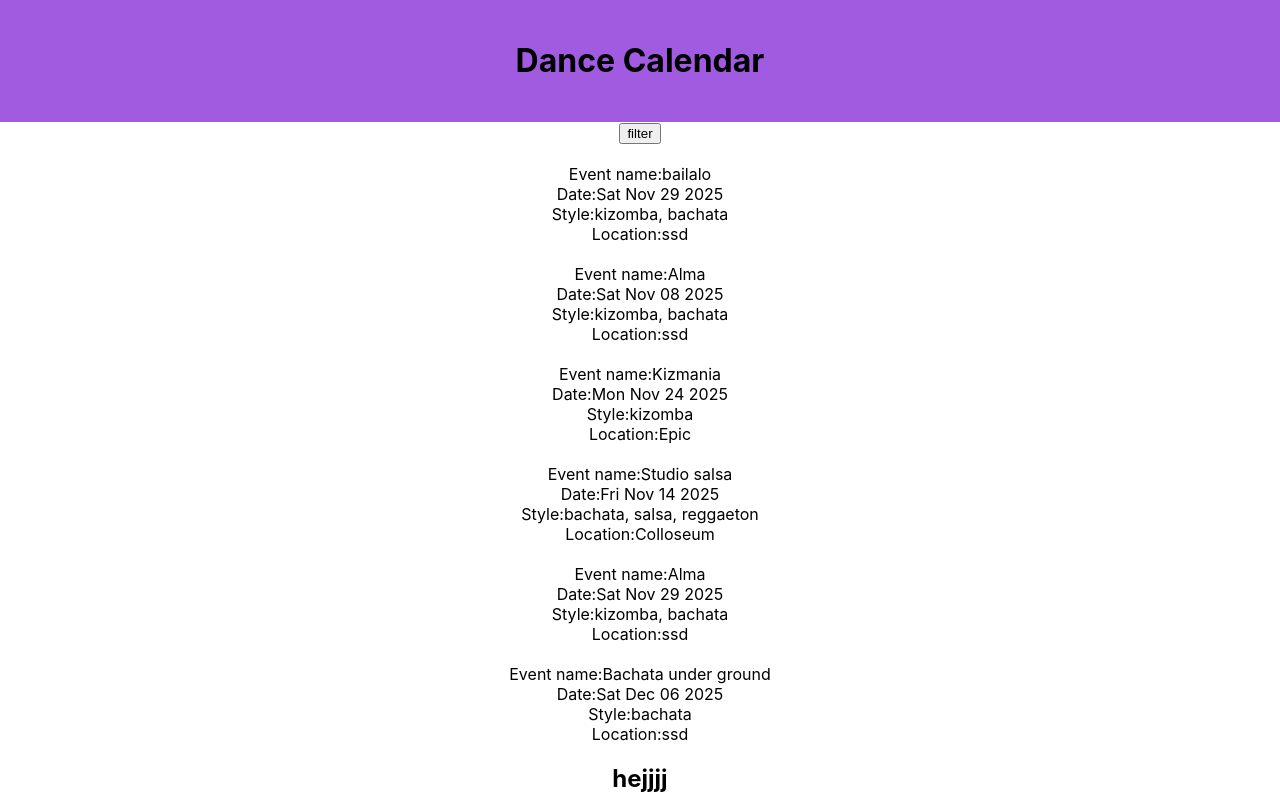
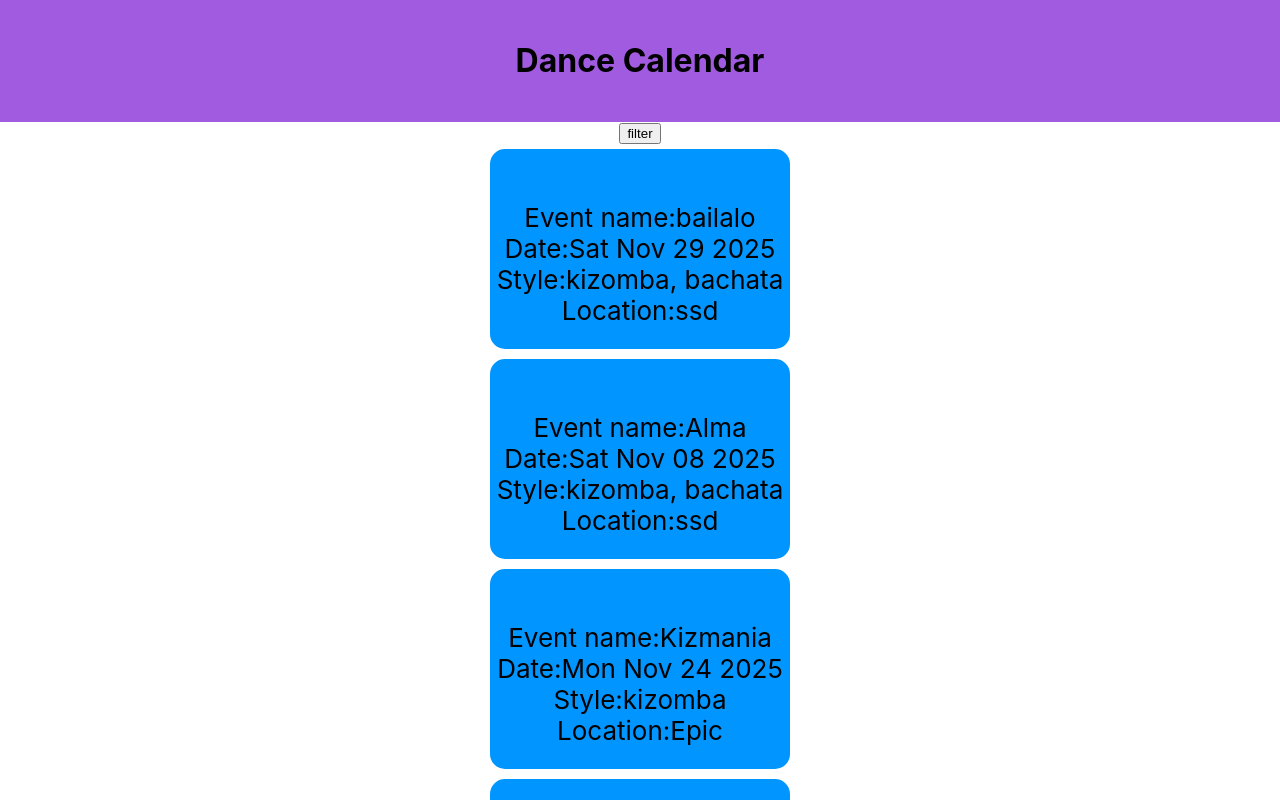
Before and after one commit to watermelonstrawbery/danceCalendar, a React (Create React App) app: page / in a window 1280 px wide. Shown: the top 800 px of the page. Built offline with nearby package versions, Linux system fonts and the light colour scheme.

Commit message:
initial routing for event-details fixed. css fixed for event cards on main page

```diff
--- a/package.json
+++ b/package.json
@@ -16,6 +16,7 @@
     "dayjs": "^1.11.19",
     "react": "^19.2.0",
     "react-dom": "^19.2.0",
+    "react-router": "^7.9.6",
     "react-scripts": "5.0.1",
     "web-vitals": "^2.1.4"
   },
--- a/src/App.css
+++ b/src/App.css
@@ -20,27 +20,20 @@
 }
 
 .event-box {
-  background-color: white;
-  min-height: 30vh;
-  display: flex;
-  flex-direction: column;
-  align-items: center;
-  justify-content: center;
-  font-size: calc(10px + 2vmin);
-  color: black;
-  border-radius: 300px;
-}
-
-
-.event-box div{
   width: 300px;
   height: 200px;
   background-color: rgb(0, 149, 255);
   display: grid;
+  flex-direction: column;
+  align-items: center;
+  justify-content: center;
   border: 5px solid white;
-  color: white;
+  font-size: calc(10px + 2vmin);
+  color: black;
   border-radius: 20px;
+  margin:auto
 }
+
 
 footer{
   background-color: gray;
--- a/src/App.js
+++ b/src/App.js
@@ -2,6 +2,7 @@ import logo from './logo.svg';
 import './App.css';
 import { EventHandler } from './EventHandler';
 import { use, useState } from 'react';
+import { EventDetails } from './EventDetails';
 
 import { LocalizationProvider } from '@mui/x-date-pickers/LocalizationProvider';
 import { DatePicker } from '@mui/x-date-pickers/DatePicker';
--- /dev/null
+++ b/src/EventDetails.js
@@ -0,0 +1,5 @@
+export function EventDetails(){
+  return <div>
+    <h1> event details</h1>
+  </div>
+}
--- a/src/EventHandler.js
+++ b/src/EventHandler.js
@@ -4,7 +4,7 @@ export function EventHandler(props){
 
   let formatedDate = new Date(props.event.date).toDateString();
 
-  return<div>
+  return<div className='event-box'>
       <br/>
       Event name:
       {props.event.title}
--- a/src/index.js
+++ b/src/index.js
@@ -3,12 +3,17 @@ import ReactDOM from 'react-dom/client';
 import './index.css';
 import App from './App';
 import reportWebVitals from './reportWebVitals';
+import { BrowserRouter, Route, Routes } from "react-router";
+import { EventDetails } from './EventDetails';
 
 const root = ReactDOM.createRoot(document.getElementById('root'));
 root.render(
-  <React.StrictMode>
-    <App />
-  </React.StrictMode>
+  <BrowserRouter>
+    <Routes>
+     <Route path="/" element={<App />}/>
+     <Route path="/event-Details" element={<EventDetails />}/>
+    </Routes>
+  </BrowserRouter>
 );
 
 // If you want to start measuring performance in your app, pass a function
```
Also changed, not shown: 1 other file (tests, documents, lock files or other folders).
